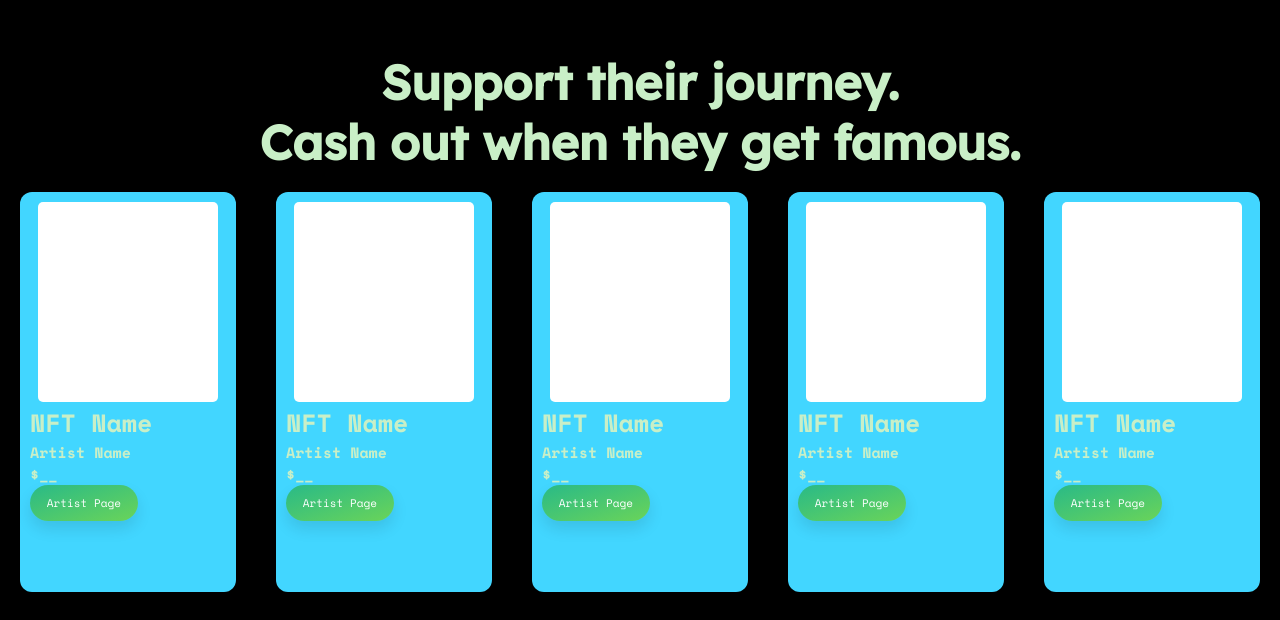
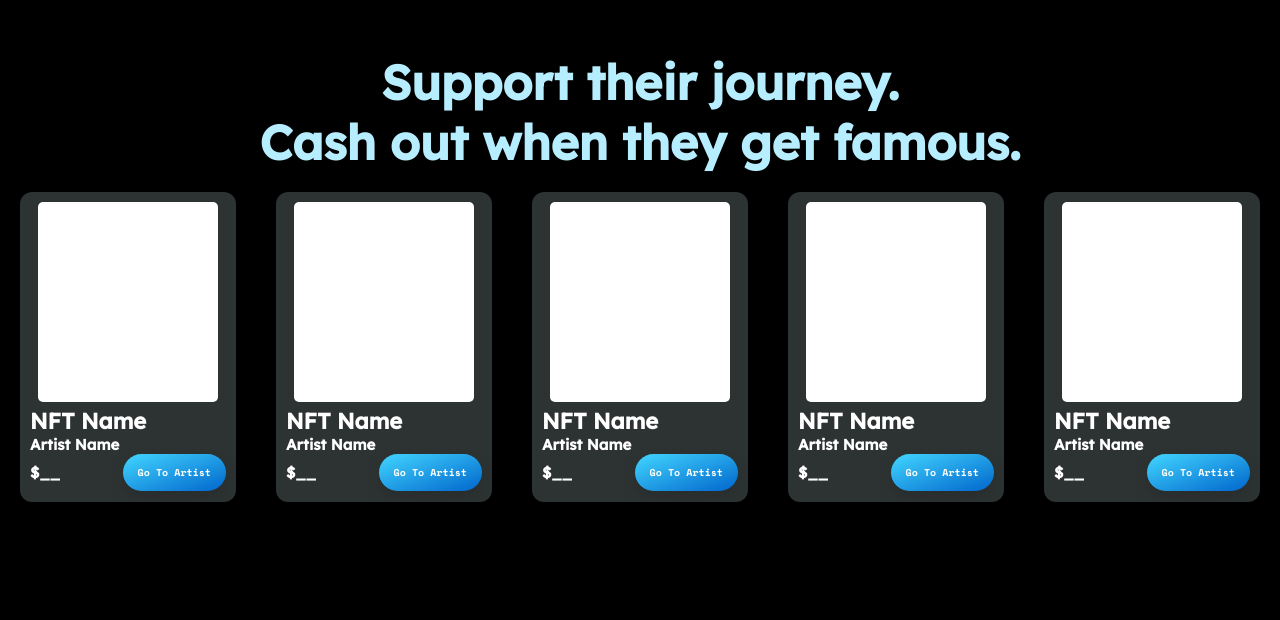
Before and after one commit to musicmint/MusicMint, a Next.js app in the folder musicmint/: page / in a window 1280 px wide. Shown: the part 1660-2280 px from the top of the page. Built offline with nearby package versions, Linux system fonts and the light colour scheme.

Commit message:
example badges styling done, still static

```diff
--- a/musicmint/components/examplebadge.tsx
+++ b/musicmint/components/examplebadge.tsx
@@ -1,52 +1,33 @@
-import React, {useContext, useRef} from 'react'
-// import {useRef} from 'react'
+// Created by Anneliese Breidsprecher
+
+import React from 'react'
 import styles from '../styles/componentStyles/examplebadge.module.css'
-import Link from 'next/link'
-import AuthContext from '../src/context/auth'
-import Image from 'next/image'
-import anneliese from '../../anneliese.png'
 
-
-// const badgeRef = useRef<HTMLDivElement>(null);
-
-// export function ExampleBadge(){
 const ExampleBadge = (props) => {
-    let { loginUser } = useContext(AuthContext)
-
     return (
-
+      // whole badge
         <div className={styles.badge} >
           <div className={styles.img}></div>
+
+          {/* NFT info section */}
           <div className={styles.info}>
             <div className={styles.top}>
               <p className={styles.nftName}>NFT Name</p>
             </div>
+
+            {/* artist name, price, and artist page button */}
             <div className={styles.bottom}>
-            <div className={styles.leftSide}>
-              <p className={styles.artistName}>Artist Name</p>
-              <p className={styles.price}>$__</p>
-              <button className={styles.artistPage}>Artist Page</button>
-            </div>
-            {/* <div className={styles.rightSide}>
-              <button className={styles.artistPage}>Artist Page</button>
-            </div> */}
+                <p className={styles.artistName}>Artist Name</p>
+                <div className={styles.priceAndButton}>
+                  <p className={styles.price}>$__</p>
+                  <div className={styles.buttonSection}>
+                    <button className={styles.artistPage}>Go To Artist</button>
+                  </div>
+                </div>
             </div>
           </div>
         </div>
 
-
-        // <div className="user-card" style={{ border: '1px solid #000', borderRadius: '5px', padding: '10px', boxSizing: 'border-box' }}>
-        //   <div className="user-image">
-        //     <Image src={anneliese} alt="logo" width={204} height={252}/>
-        //   </div>
-        //   <div className="user-info">
-        //     <h3 className="user-name">Username</h3>
-        //     <button className="follow-button">Follow</button>
-        //   </div>
-        // </div>
       )
-
 }
-
-// ExampleBadge.badgeRef = badgeRef;
 export default ExampleBadge
--- a/musicmint/styles/componentStyles/examplebadge.module.css
+++ b/musicmint/styles/componentStyles/examplebadge.module.css
@@ -1,8 +1,9 @@
 .badge {
- background-color: #42d6ff;
+ /* background-color: #5b6566; */
+ background-color: rgba(91, 101, 102, .5);
   /* background-color: black; */
   width: 240px;
-  height: 400px;
+  height: 310px;
   padding: 10px;
   margin: 20px;
   border-radius: 12px;
@@ -21,8 +22,9 @@ border-radius: 5px;
 .info{
 display: flex;
 flex-direction: column;
-padding-top: 2px;
+padding-top: 5px;
 width: 100%;
+color: white;
 }
 
 .top {
@@ -31,50 +33,54 @@ width: 100%;
 }
 
 .nftName{
-  font-family: 'Space Mono', 'Lexend', sans-serif;
-  font-size:25px;
+  font-family: 'Lexend', sans-serif;
+  font-size:22px;
   text-align: left;
 }
 
 .bottom{
   display: flex;
-  flex-direction: row;
+  flex-direction: column;
+  height: 100px
 }
 
-.leftSide{
-  display: flex;
-  flex-direction: column;
-  width: 55%;
-}
 
 .artistName{
-font-family: 'Space Mono', 'Lexend', sans-serif;
+font-family: 'Lexend', sans-serif;
 font-size:15px;
 text-align: left;
 }
 
+.priceAndButton {
+  display: flex;
+  /* flex-direction: row; */
+  justify-content: space-between;
+  align-items: center;
+}
+
 .price {
-font-family: 'Space Mono', 'Lexend', sans-serif;
+font-family:  'Lexend', sans-serif;
 font-size:15px;
 text-align: left;
 }
 
-.rightSide {
-  display:flex;
-  flex-direction: column;
+
+
+.buttonSection {
+  display: flex;
+  justify-content: flex-end;
   align-items: center;
-  width: 45%;
-  /* justify-content:end; */
 }
 
 
 .artistPage {
   font-family: 'Space Mono', 'Lexend', sans-serif;
-  background: linear-gradient(to bottom right, #29BA87, #6AD459);
+  background: linear-gradient(to bottom right, #42d6ff, #0166cc);
   border-radius: 28px;
   color: white;
-  font-size: 11px;
-  padding: 10px 7px;
+  font-size: 10px;
+  font-weight: bold;
+  padding: 11px 15px;
   text-align: center;
   text-decoration: none;
   display: inline-block;
@@ -85,21 +91,23 @@ text-align: left;
 }
 
 .artistPage:hover {
-  background: linear-gradient(to bottom right, #6AD459, #29BA87);
+  background: linear-gradient(to bottom right, #0166cc, #42d6ff);
   box-shadow: 0px 15px 20px rgba(0, 0, 0, 0.2);
-  font-size: 12px;
+  font-size: 11px;
+  /* padding: 9.5px 15px; */
 }
 
-.user-card {
+
+/* .user-card {
 display: flex;
 flex-direction: column;
 align-items: center;
 width: 200px;
 height: 250px;
-border: 20px solid #000; /* Add a 1px black border */
+border: 20px solid #000;
 border-radius: 5px;
 padding: 10px;
-box-sizing: border-box; /* Add this to include the border in the width and height of the component */
+box-sizing: border-box;
 }
 
 .user-image {
@@ -144,3 +152,5 @@ box-sizing: border-box; /* Add this to include the border in the width and heigh
 .follow-button:hover {
   background-color: #023e8a;
 }
+
+ */
--- a/musicmint/styles/componentStyles/navbar.module.css
+++ b/musicmint/styles/componentStyles/navbar.module.css
@@ -66,7 +66,7 @@
   .navbarLinks > *{
     align-items: center;
     text-decoration: none;
-    color: #C9EFC7;
+    color: #b6eeff;
     font-size: .9rem;
     font-weight: BOLD;
     padding: 1rem;
@@ -74,6 +74,6 @@
   }
 
   .navbarLinks > *:hover {
-    color: #d5ffd3;
+    color: #b6eeff;
     font-size: 1rem;
   }
--- a/musicmint/styles/pageStyles/index.module.css
+++ b/musicmint/styles/pageStyles/index.module.css
@@ -1,8 +1,12 @@
 @import url('https://fonts.googleapis.com/css2?family=Lexend:wght@100;200;300;400;500&family=Space+Mono:wght@400;700&display=swap');
 
 
+.body{
+  background-color: black;
+}
 .container {
     background-color: black;
+    height: 100%;
 }
 
 #titleSection {
@@ -166,8 +170,8 @@
     font-size: 3rem;
     font-weight: bold;
     margin-top: 1rem;
-    margin-bottom: 1rem;
-    color: #C9EFC7;
+    /* margin-bottom: 1rem; */
+    color: #b6eeff;
     text-align: center;
   }
 
```
